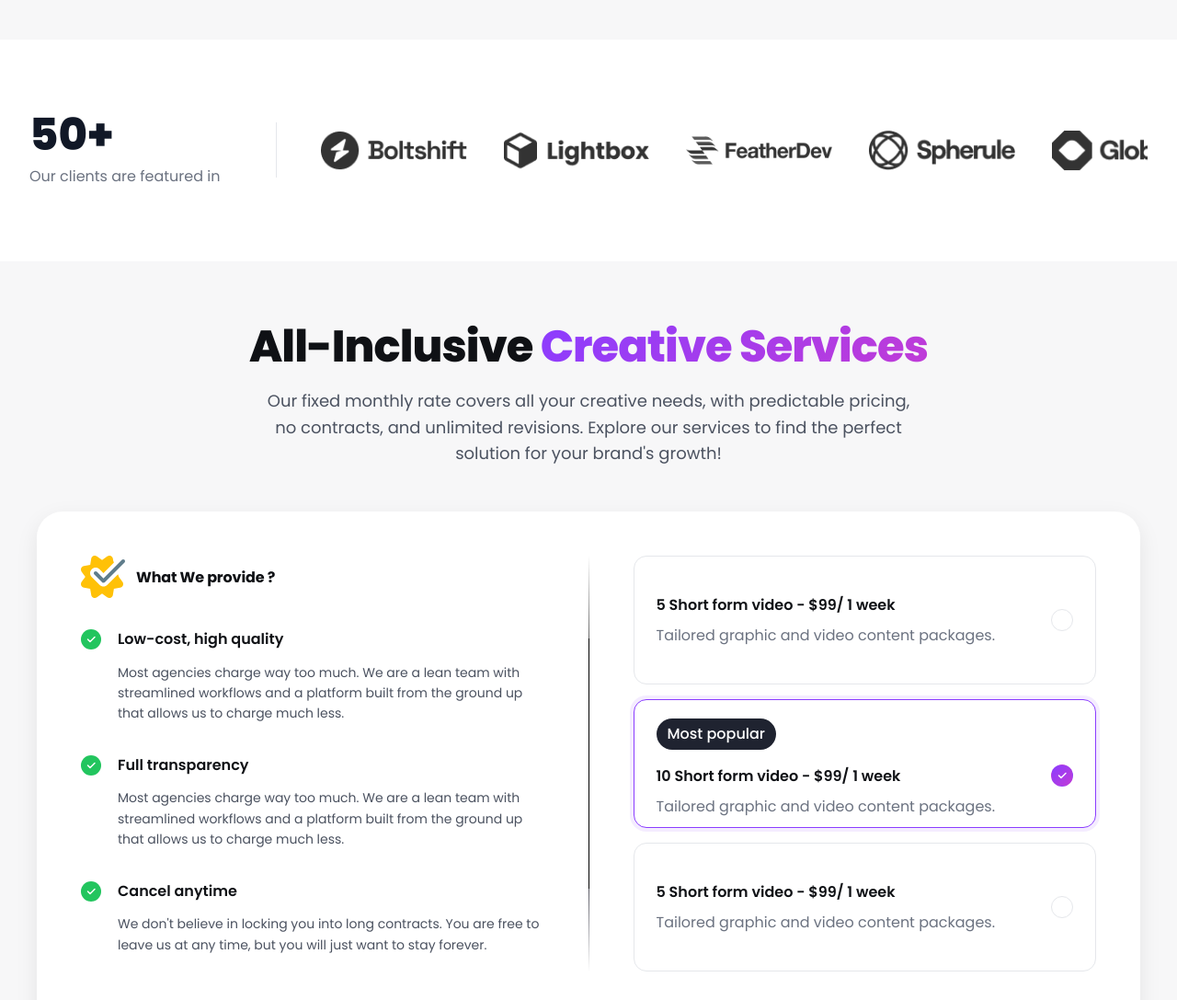
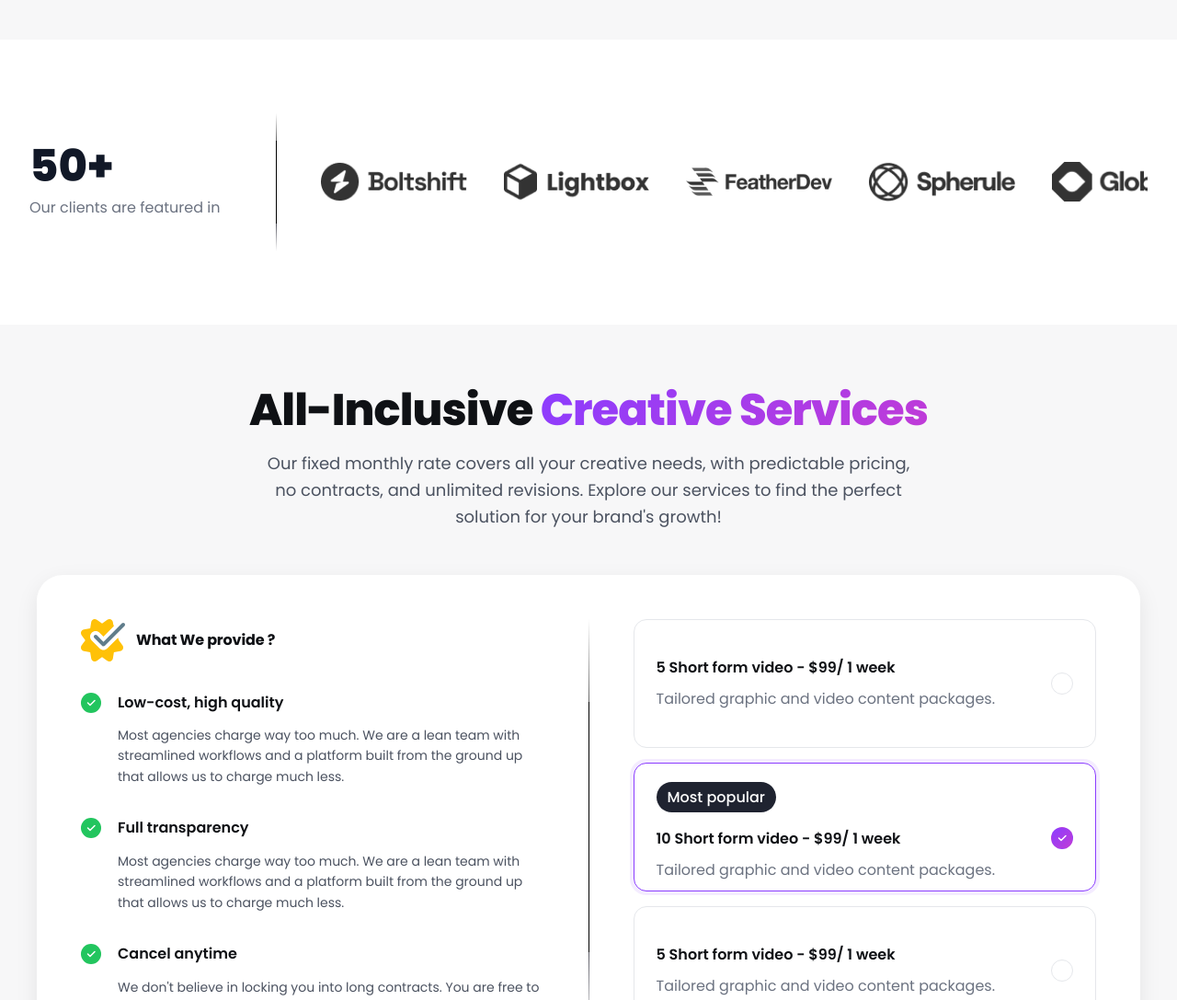
Before and after one commit to habiburRhaman05/sm-technology-job-task-01, a plain HTML site: page index.html in a window 1280 px wide. Shown: the part 800-1887 px from the top of the page at 92% size. Drawn offline with nearby package versions, Linux system fonts and the light colour scheme.

Commit message:
fix some resposive issues and colors

```diff
--- a/styles/responsive.css
+++ b/styles/responsive.css
@@ -97,6 +97,7 @@
     width: 40px;
     height: 40px;
   }
+
 }
 
 /* hero banner*/
--- a/styles/style.css
+++ b/styles/style.css
@@ -702,8 +702,8 @@ color: white;
 
 .clients_divider {
   width: 1px;
-  height: 60px;
-  background: #e5e7eb;
+  height: 150px;
+  background: linear-gradient(to bottom, #ffffff 0%, #626262 20%, #000000 20%, #000000 80%, #55555f 80%, #ffffff 100%);
 }
 
 .clients__logos {
@@ -1216,7 +1216,7 @@ a.clients__logo.global img {
 
 /* footer  */
 .footer {
-  background: var(--color-surface-muted);
+  background: var(--color-surface);
   padding-block: var(--space-16) var(--space-8);
 }
 .footer__grid {
```
